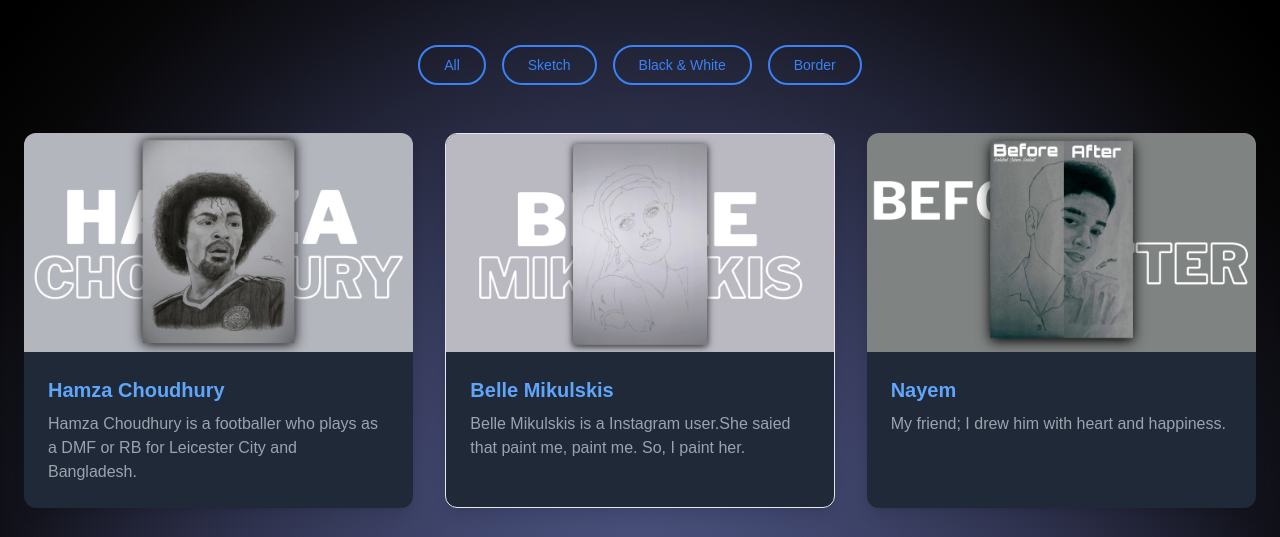
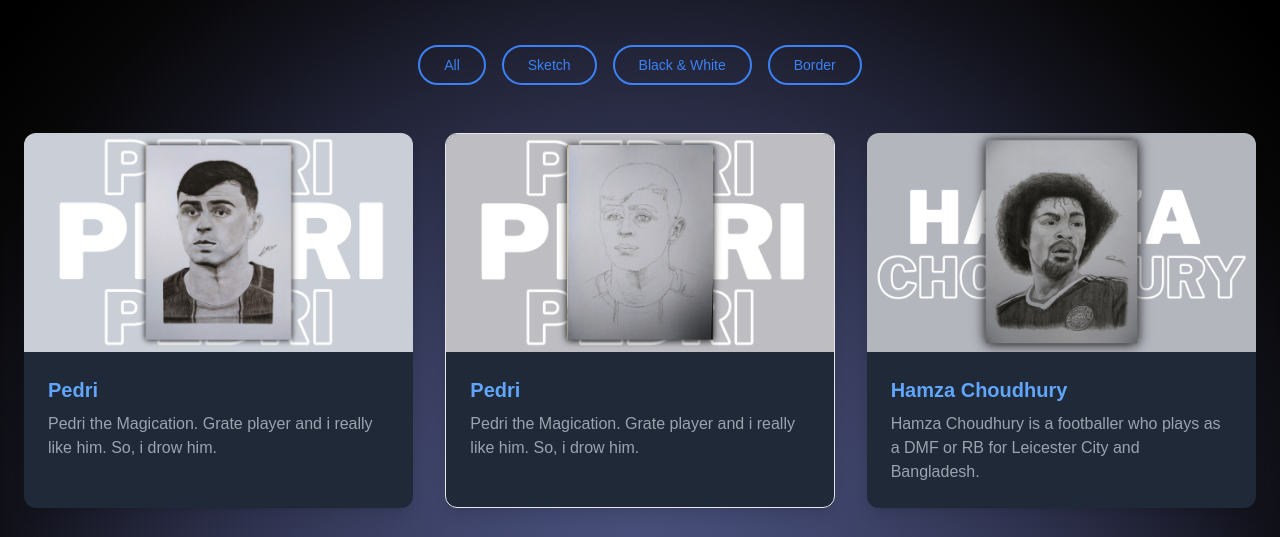
Before and after one commit to sakibulislamsaikat/art, a plain HTML site: page index.html in a window 1280 px wide. Both pictures are taken after a click on the button "Art Gallery". Shown: the part 247-784 px from the top of the page. Drawn offline with nearby package versions, Linux system fonts and the light colour scheme.

Commit message:
Add files via upload

```diff
--- a/index.html
+++ b/index.html
@@ -494,6 +494,31 @@
                 <!-- Gallery Grid -->
                 <div class="grid grid-cols-1 md:grid-cols-2 lg:grid-cols-3 gap-8" id="galleryGrid">
                     <!-- Sample Art Cards -->
+
+
+
+
+                      <div class="art-card bg-gray-800 rounded-xl overflow-hidden shadow-lg sketch" onclick="openLightbox('pedri-s.jpg')">
+                        <div class="  justify-center">
+                            <img src="9s.png" alt="naymar-s">
+                        </div>
+                        <div class="p-6">
+                            <h3 class="text-xl font-semibold mb-2 text-blue-400">Pedri  </h3>
+                            <p class="text-gray-400">Pedri the Magication. Grate player and i really like him. So, i drow him.</p>
+                        </div>
+                    </div>
+
+
+
+                      <div class="art-card bg-gray-800 rounded-xl overflow-hidden shadow-lg border" onclick="openLightbox('pedri-b.jpg')">
+                        <div class="  justify-center">
+                            <img src="11b.png" alt="naymar-s">
+                        </div>
+                        <div class="p-6">
+                            <h3 class="text-xl font-semibold mb-2 text-blue-400">Pedri  </h3>
+                            <p class="text-gray-400">Pedri the Magication. Grate player and i really like him. So, i drow him.</p>
+                        </div>
+                    </div>
 
 
                       <div class="art-card bg-gray-800 rounded-xl overflow-hidden shadow-lg sketch" onclick="openLightbox('hamza-s.jpg')">
```
Also changed, not shown: 11b.png (added), 9s.png (added), pedri-b.jpg (added), pedri-s.jpg (added).
